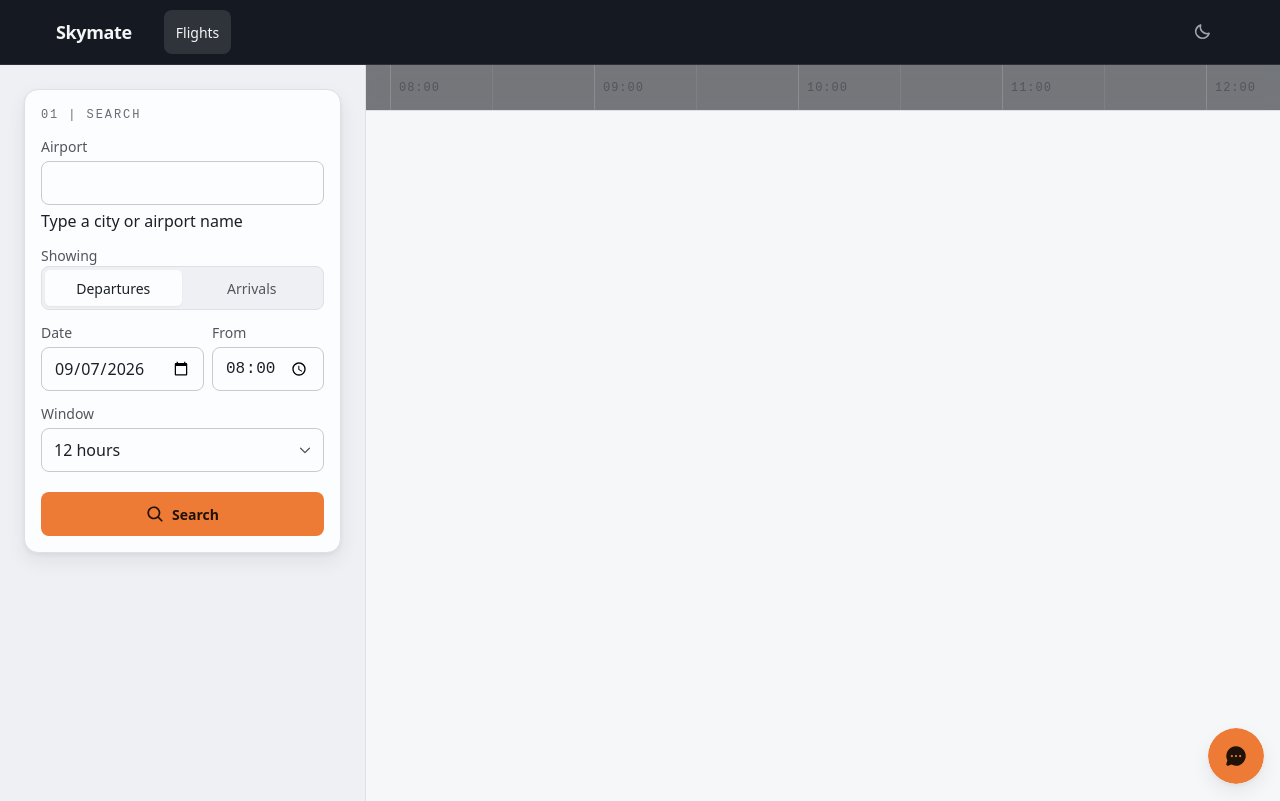
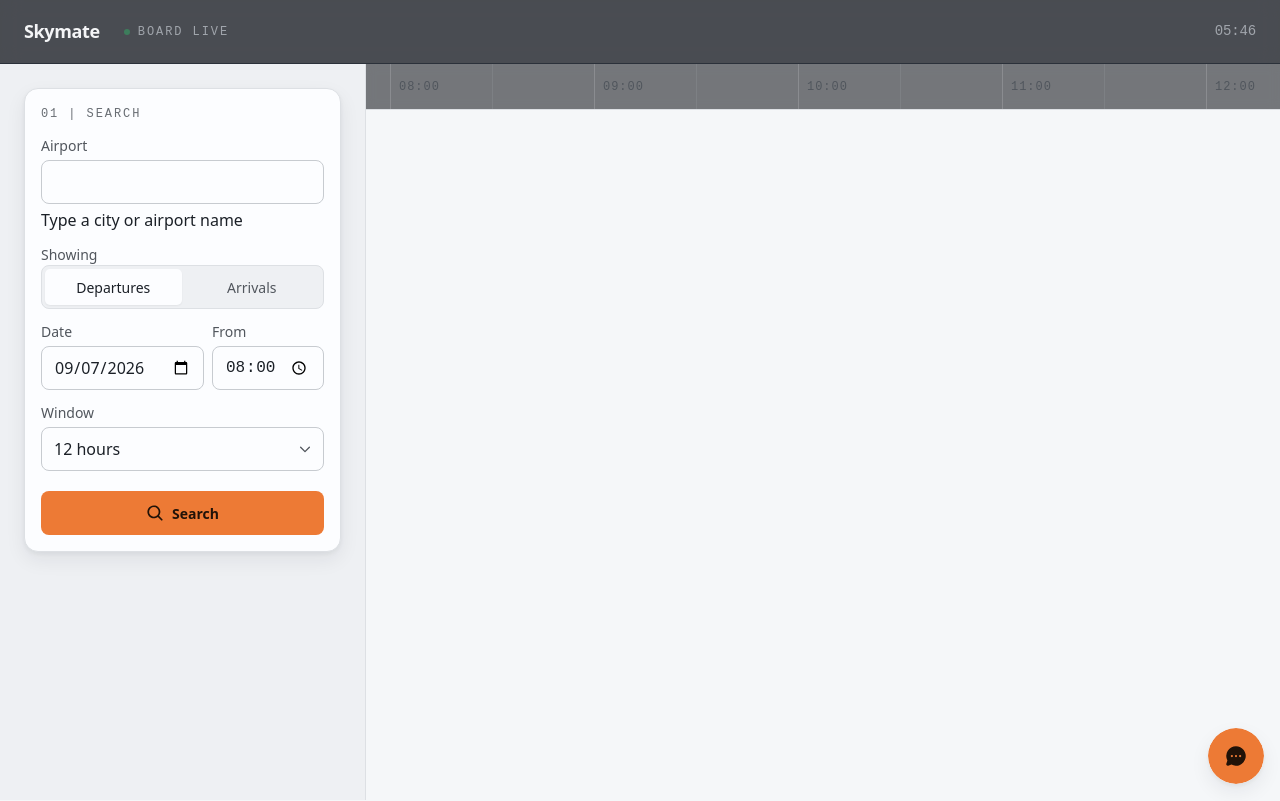
Before and after one commit to xtekkis/skymate, a React (Vite) app in the folder client/: page / in a window 1280 px wide. Built offline with nearby package versions, Linux system fonts and the light colour scheme.

Commit message:
give the board its own masthead

```diff
--- a/client/src/App.tsx
+++ b/client/src/App.tsx
@@ -1,6 +1,7 @@
 import { useEffect, useRef } from 'react';
-import { BrowserRouter, Route, Routes, useLocation } from 'react-router-dom';
+import { BrowserRouter, Route, Routes, useLocation, useSearchParams } from 'react-router-dom';
 
+import BoardHeader from './components/BoardHeader';
 import ChatDrawer from './components/ChatDrawer';
 import SmoothScroll from './components/SmoothScroll';
 import ErrorBoundary from './components/ErrorBoundary';
@@ -36,6 +37,30 @@
 }
 
 /**
+ * The header for the route you are on.
+ *
+ * Still in the shell and still outside the boundary, which is what makes it a
+ * way out of a page that threw. The board's masthead reads the airport from
+ * the URL rather than being handed it, so the shell does not have to know what
+ * any page is holding.
+ */
+function RouteHeader() {
+  const { pathname } = useLocation();
+  const [params] = useSearchParams();
+
+  if (pathname !== '/') return <Header />;
+
+  const airport = (params.get('airport') ?? '').toUpperCase();
+
+  return (
+    <BoardHeader
+      airport={/^[A-Z]{3}$/.test(airport) ? airport : ''}
+      direction={params.get('direction') === 'arrival' ? 'arrival' : 'departure'}
+    />
+  );
+}
+
+/**
  * The routes, and the boundary around them.
  *
  * Its own component so it can read the route, which is what the boundary
@@ -61,7 +86,7 @@
     <BrowserRouter>
       <ToastProvider>
         <SmoothScroll />
-        <Header />
+        <RouteHeader />
         <FocusMainOnNavigation />
         <Content />
 
--- a/client/src/components/BoardHeader.tsx
+++ b/client/src/components/BoardHeader.tsx
@@ -49,6 +49,10 @@
           {clock}
         </time>
 
+        {/* Nothing has been searched yet, and " · departures" on its own
+            reads as a bug rather than as an empty state. */}
+        {airport && (
+          <>
             <span className="masthead__rule" aria-hidden="true" />
 
             <span className="masthead__label">
@@ -56,6 +60,8 @@
               {' · '}
               {direction === 'departure' ? 'departures' : 'arrivals'}
             </span>
+          </>
+        )}
       </div>
     </header>
   );
```
Also changed, not shown: 2 other files (tests, documents, lock files or other folders). Lines whose indentation alone changed are shown as unchanged.
